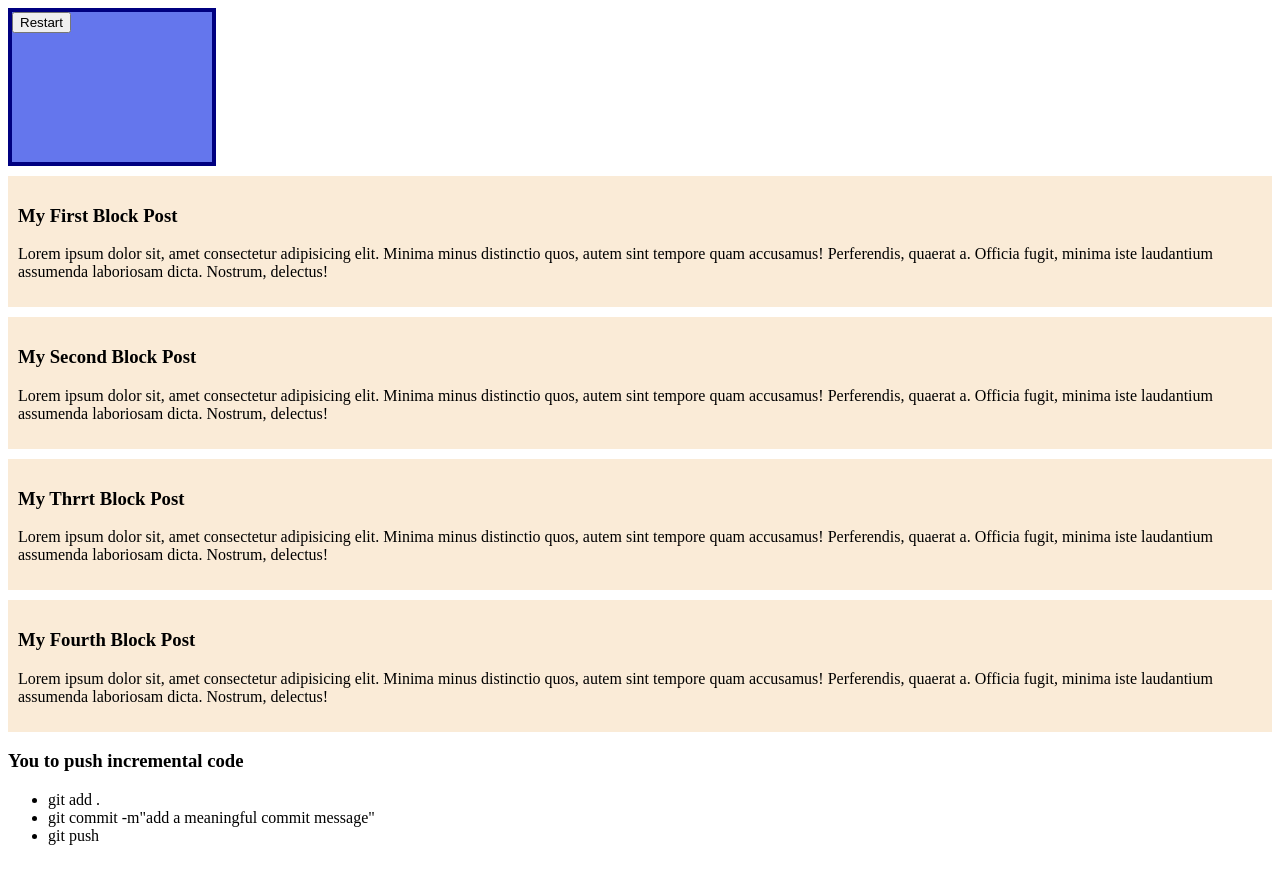
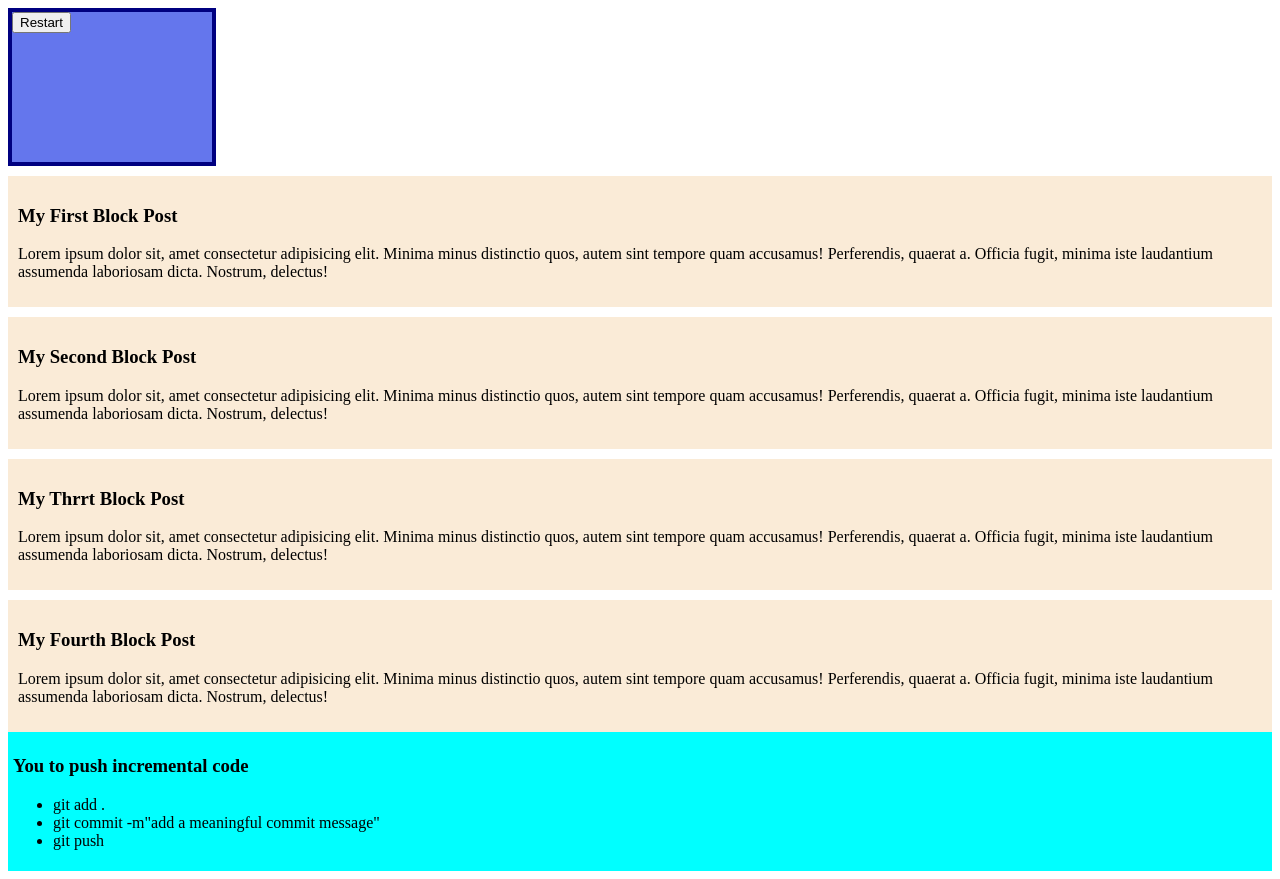
Before and after one commit to trimikpro/my-second-github-repo, a plain HTML site: page index.html in a window 1280 px wide. Drawn offline with Linux system fonts and the light colour scheme.

Commit message:
list add

```diff
--- a/index.html
+++ b/index.html
@@ -46,7 +46,7 @@
         <p>Lorem ipsum dolor sit, amet consectetur adipisicing elit. Minima minus distinctio quos, autem sint tempore quam accusamus! Perferendis, quaerat a. Officia fugit, minima iste laudantium assumenda laboriosam dicta. Nostrum, delectus!</p>
 
     </div>
-    <div>
+    <div class="list">
         <h3>You to push incremental code</h3>
         <ul>
             <li>git add .</li>
--- a/styles/blog.css
+++ b/styles/blog.css
@@ -0,0 +1,5 @@
+.list{
+    background-color: aqua;
+    padding: 5px;
+    list-style: none;
+}
```
